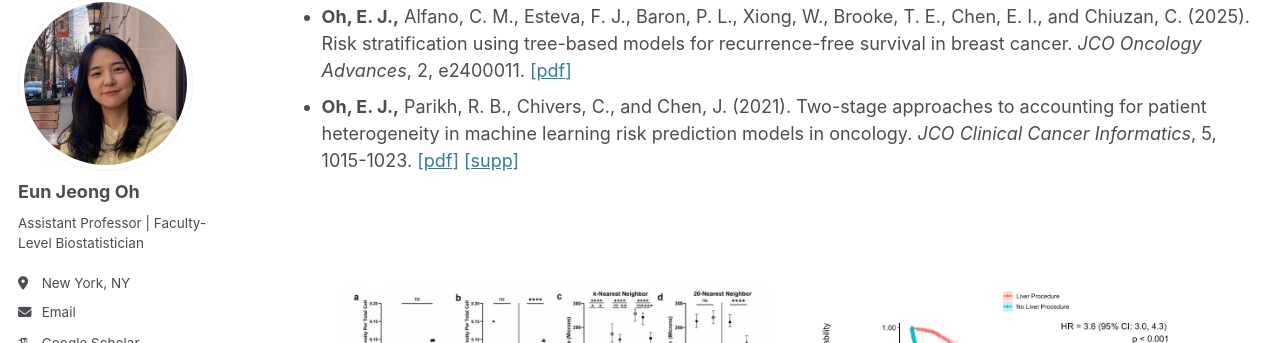
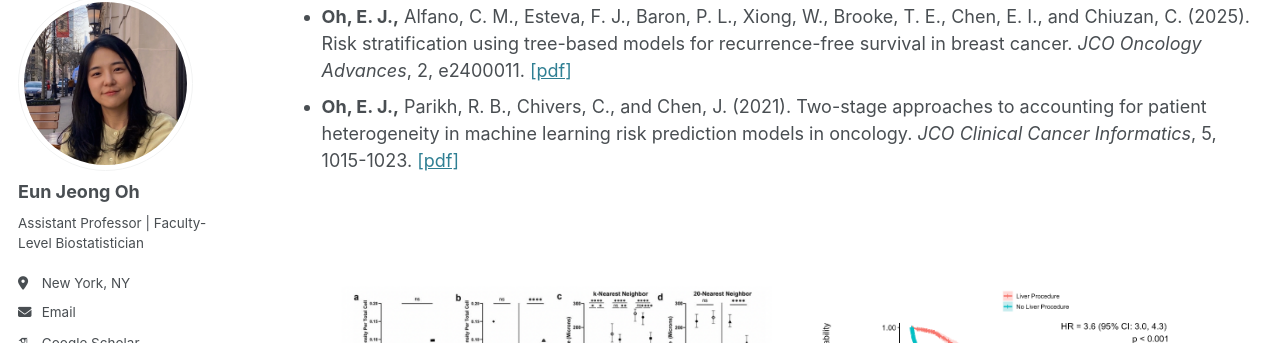
Before and after one commit to oheunj/oheunj.github.io, a Jekyll site: the page built from _pages/research.md, in a window 1280 px wide and 900 px high, scrolled down 1111 px. Shown: the part 110-453 px from the top of the window. Built offline with Jekyll 4.4.1, drawn with Linux system fonts in a browser that asks for light colours; some web fonts are replaced.

Commit message:
Update research.md

```diff
--- a/_pages/research.md
+++ b/_pages/research.md
@@ -34,7 +34,7 @@ We have addressed the challenge of patient heterogeneity in predicting short-ter
 -->
 * __Oh, E. J.,__ Ahn, S., Tham, T., and Qian, M. (2025). Leveraging two-phase data for improved prediction of survival outcomes with application to nasopharyngeal cancer. _Biometrics_, 81(2), ujaf080. [[link]](https://academic.oup.com/biometrics/article/doi/10.1093/biomtc/ujaf080/8174609?utm_source=authortollfreelink&utm_campaign=biometrics&utm_medium=email&guestAccessKey=3eeab5b5-3196-45c2-a2dc-26cd057f53c8) [[pdf]](https://oheunj.github.io/files/ujaf080.pdf) [[supp]](https://oheunj.github.io/files/BIOM_SuppMaterials_TwoPhaseSurv.pdf)
 * __Oh, E. J.,__ Alfano, C. M., Esteva, F. J., Baron, P. L., Xiong, W., Brooke, T. E., Chen, E. I., and  Chiuzan, C. (2025). Risk stratification using tree-based models for recurrence-free survival in breast cancer. _JCO Oncology Advances_, 2, e2400011. [[pdf]](https://ascopubs.org/doi/pdfdirect/10.1200/OA.24.00011)
-* __Oh, E. J.,__ Parikh, R. B., Chivers, C., and Chen, J. (2021). Two-stage approaches to accounting for patient heterogeneity in machine learning risk prediction models in oncology. _JCO Clinical Cancer Informatics_, 5, 1015-1023. [[pdf]](https://pmc.ncbi.nlm.nih.gov/articles/PMC8812620/pdf/cci-5-cci.21.00077.pdf) [[supp]](https://ascopubs.org/action/downloadSupplement?doi=10.1200%2FCCI.21.00077&file=DS_CCI.21.00077.pdf)
+* __Oh, E. J.,__ Parikh, R. B., Chivers, C., and Chen, J. (2021). Two-stage approaches to accounting for patient heterogeneity in machine learning risk prediction models in oncology. _JCO Clinical Cancer Informatics_, 5, 1015-1023. [[pdf]](https://pmc.ncbi.nlm.nih.gov/articles/PMC8812620/pdf/cci-5-cci.21.00077.pdf)
 
 
 <br>
```
